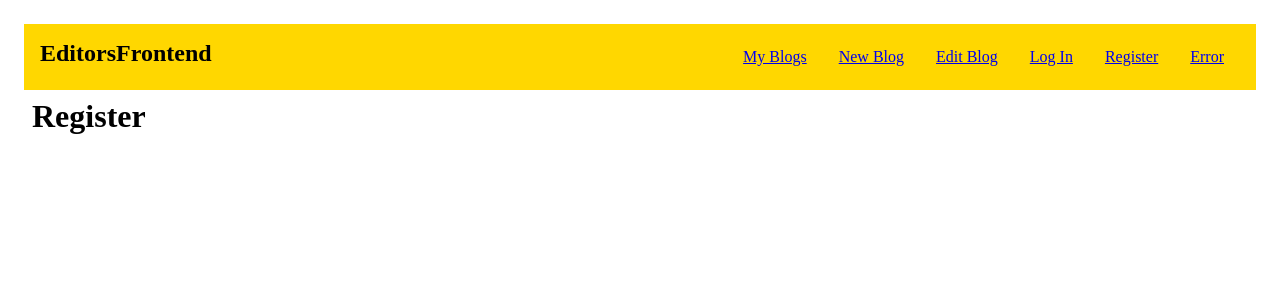
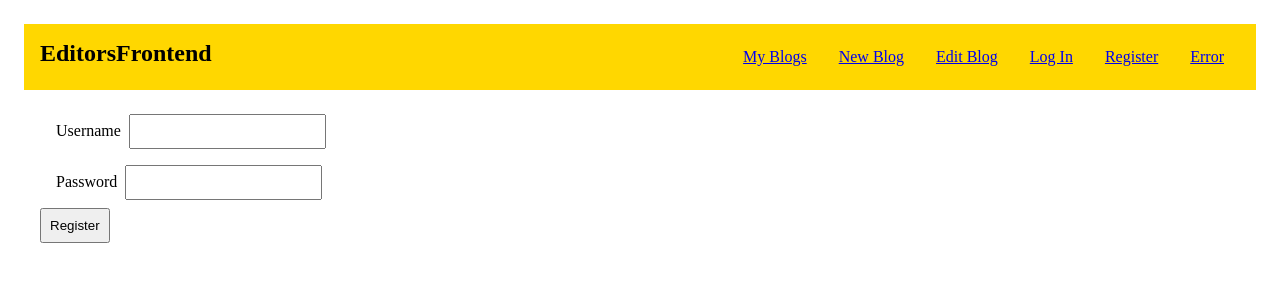
Before and after one commit to miguelruizc/odin-blog-API, a React (Vite) app in the folder editors-frontend/: page /register in a window 1280 px wide. Shown: the top 300 px of the page. Built offline with nearby package versions, Linux system fonts and the light colour scheme.

Commit message:
Implement register component

```diff
--- a/editors-frontend/src/index.css
+++ b/editors-frontend/src/index.css
@@ -14,3 +14,7 @@ nav ul {
 	list-style: none;
 	display: flex;
 }
+
+.errors {
+	color: red;
+}
--- a/editors-frontend/src/login.jsx
+++ b/editors-frontend/src/login.jsx
@@ -22,15 +22,22 @@ function Login() {
 
 			// Response NOT OK
 			if (!response.ok) {
-				throw new Error(response.statusText);
+				const jsonResponse = await response.json();
+				console.log('Response not OK: ');
+				console.log(jsonResponse);
+				return;
 			}
 
 			// Response OK
-			const result = await response.json();
-			alert(result);
+			const jsonResponse = await response.json();
+			console.log('Response OK: ');
+			console.log(jsonResponse);
+
+			// Extract JWT and store locally
+			// ---
+			// Redirect to the wakawaka
 		} catch (error) {
-			// Handle error messages
-			alert(error.message);
+			console.error('Error sending form data: ', error);
 		}
 	};
 
--- a/editors-frontend/src/register.jsx
+++ b/editors-frontend/src/register.jsx
@@ -1,5 +1,86 @@
+import { useNavigate } from 'react-router-dom';
+
 function Register() {
-	return <h1>Register</h1>;
+	const navigate = useNavigate();
+
+	// Submit form function
+	const submitForm = async (event) => {
+		event.preventDefault();
+
+		// Get errors div
+		const errorsDiv = document.querySelector('.register .errors');
+		errorsDiv.innerHTML = '';
+
+		// Send form data to API
+		const formData = new FormData(event.target);
+		const username = formData.get('username');
+		const password = formData.get('password');
+
+		try {
+			const response = await fetch('https://blogapi.miguelruizc.xyz/register', {
+				method: 'POST',
+				headers: {
+					'Content-Type': 'application/json',
+				},
+				body: JSON.stringify({
+					username,
+					password,
+				}),
+			});
+
+			// Response NOT OK
+			if (!response.ok) {
+				const jsonResponse = await response.json();
+				const errors = jsonResponse.errors || [jsonResponse.error];
+
+				errors.forEach((error) => (errorsDiv.innerHTML += `<p>·${error}</p>`));
+				event.target.reset();
+				return;
+			}
+
+			// Response OK
+			const jsonResponse = await response.json();
+
+			// Extract JWT + username and store locally
+			localStorage.setItem('jwt', jsonResponse.JWT);
+			localStorage.setItem('username', username);
+
+			// Redirect to /
+			navigate('/');
+		} catch (error) {
+			console.error('Error sending form data: ', error);
+		}
+	};
+
+	// JSX elements
+	return (
+		<div className="main register">
+			<form onSubmit={submitForm}>
+				<div>
+					<label htmlFor="username">Username</label>
+					<input
+						type="text"
+						name="username"
+						pattern="^[a-zA-Z0-9]+$"
+						title="Special characters and spaces are not allowed"
+						required
+					/>
+				</div>
+				<div>
+					<label htmlFor="password">Password</label>
+					<input
+						type="password"
+						name="password"
+						pattern="^[a-zA-Z0-9]+$"
+						title="Special characters and spaces are not allowed"
+						required
+					/>
+				</div>
+				<button type="submit">Register</button>
+				<div className="errors"></div>
+			</form>
+		</div>
+	);
 }
 
 export default Register;
```
